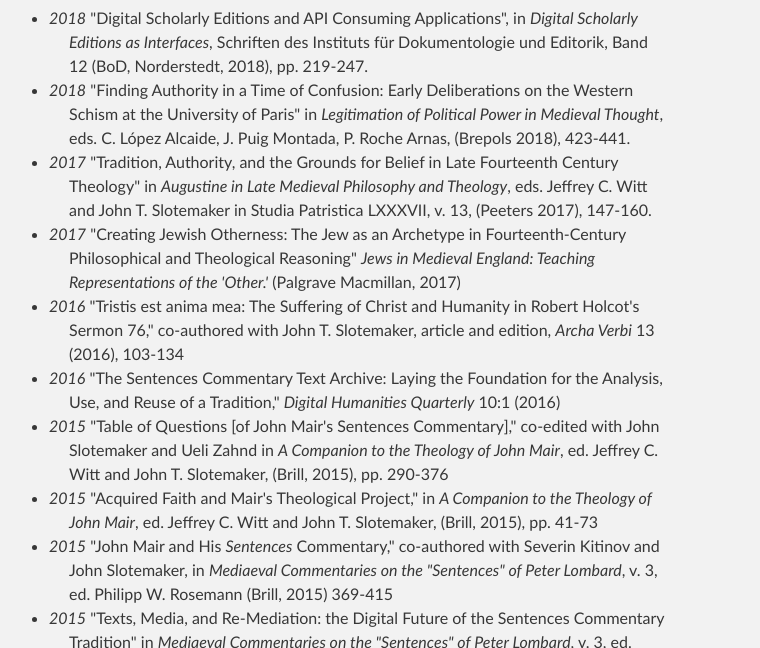
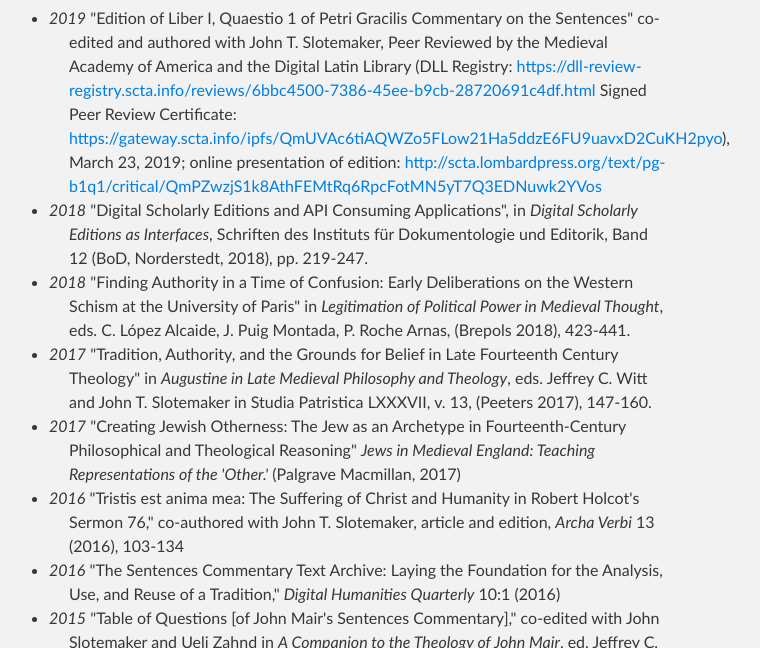
Before and after one commit to jeffreycwitt/jeffreycwitt.github.io, a Jekyll site: the page built from pages/cv.html, in a window 1280 px wide and 900 px high, scrolled down 2222 px, cut to the strip 252-900 px from the top of the window. Shown: the whole strip, without its empty margins (291-1051 px from the left). Built offline with Jekyll 4.4.1, drawn with Linux system fonts in a browser that asks for light colours.

Commit message:
updated cv with gracilis edition

```diff
--- a/pages/cv.html
+++ b/pages/cv.html
@@ -245,6 +245,10 @@
    <ul>
 
       <h2>Articles</h2>
+
+      <li class="cv-list"><span class="date">2019</span> "Edition of Liber I, Quaestio 1 of Petri Gracilis Commentary on the Sentences" co-edited
+         and authored with John T. Slotemaker, Peer Reviewed by the Medieval Academy of America
+         and the Digital Latin Library (DLL Registry: <a href="https://dll-review-registry.scta.info/reviews/6bbc4500-7386-45ee-b9cb-28720691c4df.html">https://dll-review-registry.scta.info/reviews/6bbc4500-7386-45ee-b9cb-28720691c4df.html</a> Signed Peer Review Certificate: <a href="https://gateway.scta.info/ipfs/QmUVAc6tiAQWZo5FLow21Ha5ddzE6FU9uavxD2CuKH2pyo">https://gateway.scta.info/ipfs/QmUVAc6tiAQWZo5FLow21Ha5ddzE6FU9uavxD2CuKH2pyo</a>), March 23, 2019; online presentation of edition: <a href="http://scta.lombardpress.org/text/pg-b1q1/critical/QmPZwzjS1k8AthFEMtRq6RpcFotMN5yT7Q3EDNuwk2YVos">http://scta.lombardpress.org/text/pg-b1q1/critical/QmPZwzjS1k8AthFEMtRq6RpcFotMN5yT7Q3EDNuwk2YVos</a></li>
 
       <li class="cv-list"><span class="date">2018</span> "Digital Scholarly Editions and API Consuming Applications", in <em>Digital Scholarly Editions as Interfaces</em>, Schriften des Instituts für Dokumentologie und Editorik, Band 12 (BoD, Norderstedt,
          2018), pp. 219-247.
```
